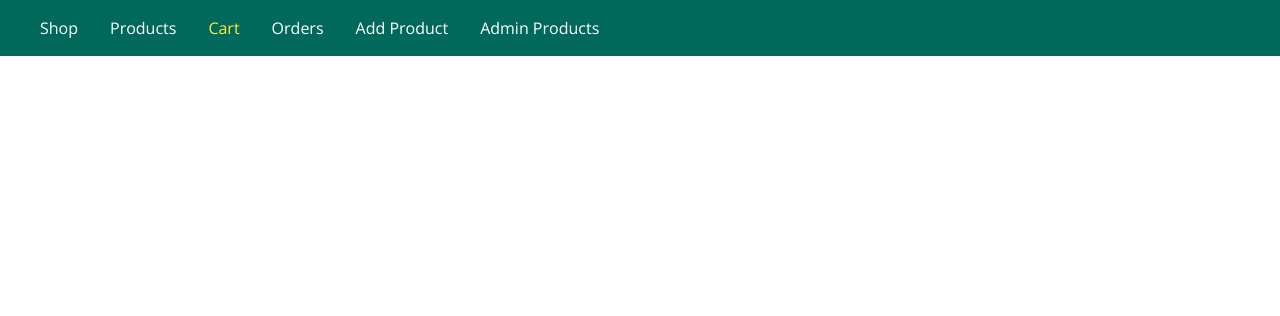
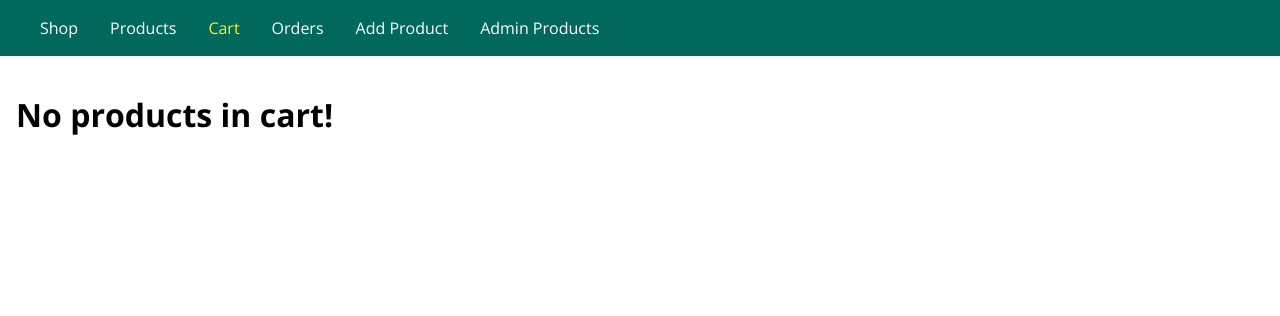
Before and after one commit to KB1998BH/node.js-sharpener, a Node server app: page /cart in a window 1280 px wide. Shown: the top 316 px of the page. Run offline with Node 20, Linux system fonts and the light colour scheme; some libraries are stand-ins or nearby versions.

Commit message:
Add files via upload
Add a delete button. (This is very similar to edit functionality)
On click of the delete button call a new route ==> /delete/{id of product}
Define this new route in your backend. Take the id.
Now simply add a function in Product model called deleteproductbyID. Simply read from the file and remove the element
Now reload the product page you shouldnot be able to see the product. Awesome

```diff
--- a/00-starting-setup/controllers/shop.js
+++ b/00-starting-setup/controllers/shop.js
@@ -32,9 +32,21 @@ exports.getIndex = (req, res, next) => {
 };
 
 exports.getCart = (req, res, next) => {
-  res.render('shop/cart', {
-    path: '/cart',
-    pageTitle: 'Your Cart'
+  Cart.getCart(cart => {
+    Product.fetchAll(products => {
+      const cartProducts = [];
+      for(product of products){
+        const cartProductData = cart.products.find(prod => prod.id === product.id)
+        if(cartProductData){
+          cartProducts.push({productData: product, qty:cartProductData.qty});
+        }
+      }
+      res.render('shop/cart', {
+        path: '/cart',
+        pageTitle: 'Your Cart',
+        products: cartProducts
+      });
+    });
   });
 };
 
@@ -45,6 +57,15 @@ exports.postCart = (req, res, next) => {
   })
   res.redirect('/cart')
 }
+
+exports.postCartDeleteProduct = (req, res, next) => {
+  const prodId = req.body.productId;
+  Product.findById(prodId, product => {
+    Cart.deleteProduct(prodId, product.price);
+    res.redirect('/cart');
+  });
+};
+
 
 exports.getOrders = (req, res, next) => {
   res.render('shop/orders', {
--- a/00-starting-setup/data/cart.json
+++ b/00-starting-setup/data/cart.json
@@ -1 +1 @@
-{"products":[{"id":"0.7611510566914093","qty":1},{"id":"12345","qty":1}],"totalPrice":"089.9919"}
+{"products":[],"totalPrice":"089.991989.9989.9989.991989.99089.991989.991989.99089.99"}
--- a/00-starting-setup/data/products.json
+++ b/00-starting-setup/data/products.json
@@ -1 +1 @@
-[{"id":"12345","title":"A Book","imageUrl":"https://www.publicdomainpictures.net/pictures/10000/velka/1-1210009435EGmE.jpg","description":"This is an awesome book!","price":"19"},{"title":"jjjj","imageUrl":"m n m","description":"uyguyg","price":"7"},{"title":"jkj","imageUrl":"nb","description":"767","price":"980"},{"title":"another product","imageUrl":"https://www.publicdomainpictures.net/pictures/10000/velka/1-1210009435EGmE.jpg","description":"good product","price":"89.99","id":"0.7611510566914093"}]
+[{"id":"12345","title":"12345","imageUrl":"https://www.publicdomainpictures.net/pictures/10000/velka/1-1210009435EGmE.jpg","description":"This is an awesome book! i buy it","price":"19"}]
--- a/00-starting-setup/models/cart.js
+++ b/00-starting-setup/models/cart.js
@@ -39,5 +39,37 @@ module.exports = class cart {
 
     }
 
+    static deleteProduct(id, productPrice) {
+      fs.readFile(p, (err, fileContent) => {
+        if(err){
+            return;
+        }
+        const updatedcart = { ...JSON.parse(fileContent) };
+        const product = updatedcart.products.find(prod => prod.id === id)
+        if(!product){
+            return;
+        }
+        const productQty = product.qty;
+        updatedcart.products = updatedcart.products.filter(
+            prod => prod.id !== id
+        );
+        updatedcart.totalPrice = updatedcart.totalPrice - productPrice * productQty;
+        fs.writeFile(p, JSON.stringify(updatedcart), err => {
+            console.log(err);
+        })
+      })
+    }
+
+    static getCart(cb) {
+        fs.readFile(p, (err, fileContent) => {
+            const cart = JSON.parse(fileContent);
+            if(err){
+                cb(null);
+            }else{
+                cb(cart);
+            }
+        })
+    }
+
 
 }
--- a/00-starting-setup/models/product.js
+++ b/00-starting-setup/models/product.js
@@ -1,5 +1,7 @@
 const fs = require('fs');
 const path = require('path');
+
+const Cart = require('./cart');
 
 const p = path.join(
   path.dirname(process.mainModule.filename),
@@ -18,7 +20,8 @@ const getProductsFromFile = cb => {
 };
 
 module.exports = class Product {
-  constructor(title, imageUrl, description, price) {
+  constructor(id,title, imageUrl, description, price) {
+    this.id = id;
     this.title = title;
     this.imageUrl = imageUrl;
     this.description = description;
@@ -26,15 +29,38 @@ module.exports = class Product {
   }
 
   save() {
-    this.id = Math.random().toString();
+
     getProductsFromFile(products => {
-      products.push(this);
-      fs.writeFile(p, JSON.stringify(products), err => {
-        console.log(err);
-      });
+      if(this.id){
+        const existingProductIndex = products.findIndex(prod => prod.id === this.id)
+        const updatedProducts = [...products];
+        updatedProducts[existingProductIndex] = this;
+        fs.writeFile(p, JSON.stringify(updatedProducts), err => {
+          console.log(err);
+        });
+      }else{
+        this.id = Math.random().toString();
+        products.push(this);
+        fs.writeFile(p, JSON.stringify(products), err => {
+          console.log(err);
+        });
+      }
+
     });
   }
 
+  static deleteById(id){
+    getProductsFromFile(products => {
+      const product = products.find(prod => prod.id === id)
+      const updatedProducts = products.filter(prod => prod.id !== id);
+      fs.writeFile(p, JSON.stringify(updatedProducts), err => {
+        if(!err){
+          Cart.deleteProduct(id, product.price);
+        }
+      });
+
+    })
+  }
   static fetchAll(cb) {
     getProductsFromFile(cb);
   }
@@ -42,7 +68,7 @@ module.exports = class Product {
   static findById(id, cb) {
     getProductsFromFile(products => {
       const product = products.find(p => p.id === id);
-      cb(product)
+      cb(product);
 
     })
   }
--- a/00-starting-setup/routes/shop.js
+++ b/00-starting-setup/routes/shop.js
@@ -14,6 +14,8 @@ router.get('/products/:productId', shopController.getProduct);
 
 router.get('/cart', shopController.getCart);
 
+router.post('/cart-delete-item', shopController.postCartDeleteProduct);
+
 router.post('/cart', shopController.postCart)
 
 router.get('/orders', shopController.getOrders);
--- a/00-starting-setup/views/admin/products.ejs
+++ b/00-starting-setup/views/admin/products.ejs
@@ -27,8 +27,9 @@
                                     </p>
                                 </div>
                                 <div class="card__actions">
-                                    <a href="/admin/edit-product" class="btn">Edit</a>
+                                    <a href="/admin/edit-product/<%= product.id %>?edit=true" class="btn">Edit</a>
                                     <form action="/admin/delete-product" method="POST">
+                                        <input type="hidden" value="<%= product.id %>" name="productId">
                                         <button class="btn" type="submit">Delete</button>
                                     </form>
 
--- a/00-starting-setup/views/shop/cart.ejs
+++ b/00-starting-setup/views/shop/cart.ejs
@@ -3,4 +3,21 @@
 
     <body>
         <%- include('../includes/navigation.ejs') %>
+        <main>
+            <% if(products.length > 0) { %>
+                <ul>
+                  <% products.forEach( p => { %>
+                    <li>
+                        <p><%= p.productData.title %>(<%= p.qty %>)</p>
+                        <form action="/cart-delete-item" method="POST">
+                            <input type="hidden" value="<%= p.productData.id %>" name="productId">
+                            <button class="btn" type="submit">Delete</button>
+                        </form>
+                    </li>
+                <% }) %>
+                </ul>
+            <% } else { %>
+                <h1>No products in cart!</h1>
+            <% } %>
+        </main>
         <%- include('../includes/end.ejs') %>
```
Also changed, not shown: 00-starting-setup/controllers/admin.js (+47 -5 lines), 00-starting-setup/routes/admin.js (+7 -0 lines), 00-starting-setup/views/admin/edit-product.ejs (+34 -0 lines).
